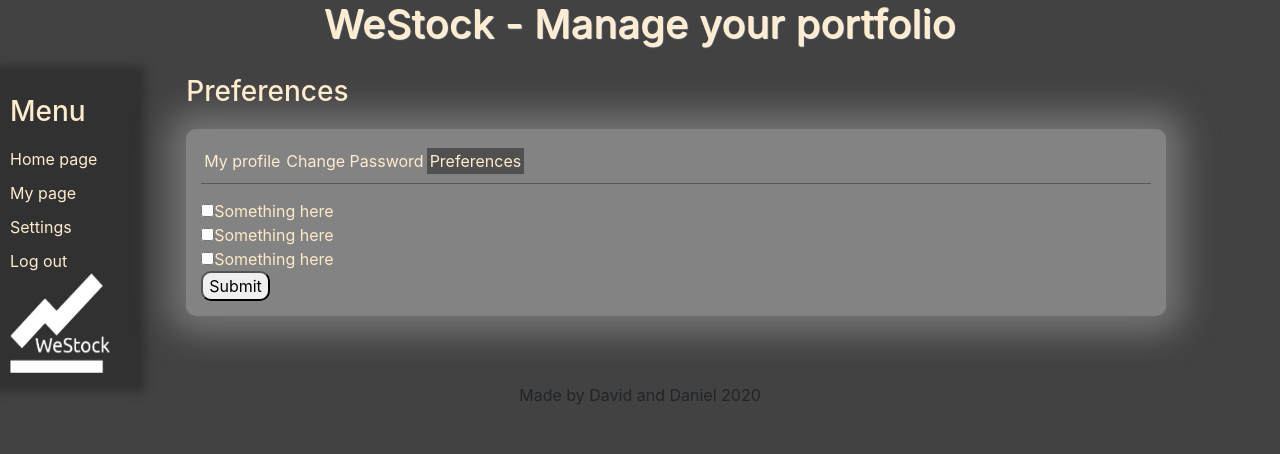
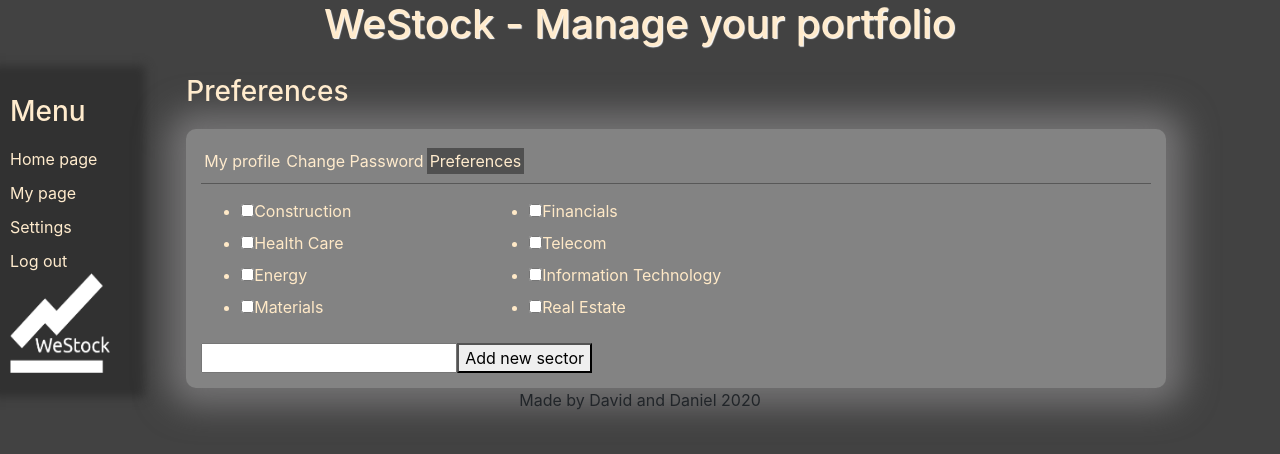
Before and after one commit to StockApp-Org/StockApp, a React (Create React App) app: page /prefrences in a window 1280 px wide. Shown: the top 454 px of the page. Built offline with nearby package versions, Linux system fonts and the light colour scheme.

Commit message:
added prefrences

```diff
--- /dev/null
+++ b/src/Components/Preferences.js
@@ -0,0 +1,18 @@
+import React from 'react';
+
+const Preferences = (props) => {
+    console.log(localStorage.getItem('current_user'))
+
+
+
+const sectors = props.preferences.map(item => <li key={item}><label><input type="checkbox"></input>{item}</label></li>);
+
+
+    return(
+            <ul>
+                {sectors}
+            </ul>
+    );
+}
+
+export default Preferences;
--- a/src/Pages/PreferencesPage.js
+++ b/src/Pages/PreferencesPage.js
@@ -1,23 +1,36 @@
-import React from 'react'
+import React, { useEffect } from 'react'
 import Navbar from '../Components/SettingsNav'
 import '../Styles/PreferencesPage.css'
+import Preferences from '../Components/Preferences'
+import { useState } from 'react'
 
-const PreferencesPage = () => (
+const PreferencesPage = () => {
+
+    const [preferences, setPreferences] = useState([]);
+    const [inputData, setInputData] = useState();
+    useEffect(() => {
+        setPreferences(["Construction", "Health Care", "Energy", "Materials", "Financials", "Telecom", "Information Technology", "Real Estate"])
+    },[]);
+
+
+    const handleClick = () => {
+        setPreferences(preferences.concat(inputData));
+        console.log(inputData);
+    }
+    const handleChange = (e) => {
+        setInputData(e.target.value);
+    };
+return (
     <div className="preferencesPage">
         <h3>Preferences</h3>
         <div className="preferencesContent">
             <Navbar />
-            <form>
-                <input type="checkbox"></input>
-                <labe>Something here</labe><br></br>
-                <input type="checkbox"></input>
-                <labe>Something here</labe><br></br>
-                <input type="checkbox"></input>
-                <labe>Something here</labe><br></br>
-                <input type="submit"></input>
-            </form>
+            <div id="list">
+            <Preferences preferences={preferences}/>
+            <input onChange={handleChange}></input>
+            <button onClick={handleClick}>Add new sector</button>
+            </div>
         </div>
     </div>
-)
-
+)};
 export default PreferencesPage
--- a/src/Styles/PreferencesPage.css
+++ b/src/Styles/PreferencesPage.css
@@ -19,3 +19,9 @@
     margin-left: 50px;
     color: #ffebcd;
 }
+ul {
+    flex-direction: row;
+    column-count: 2;
+    width: 600px;
+
+}
```
